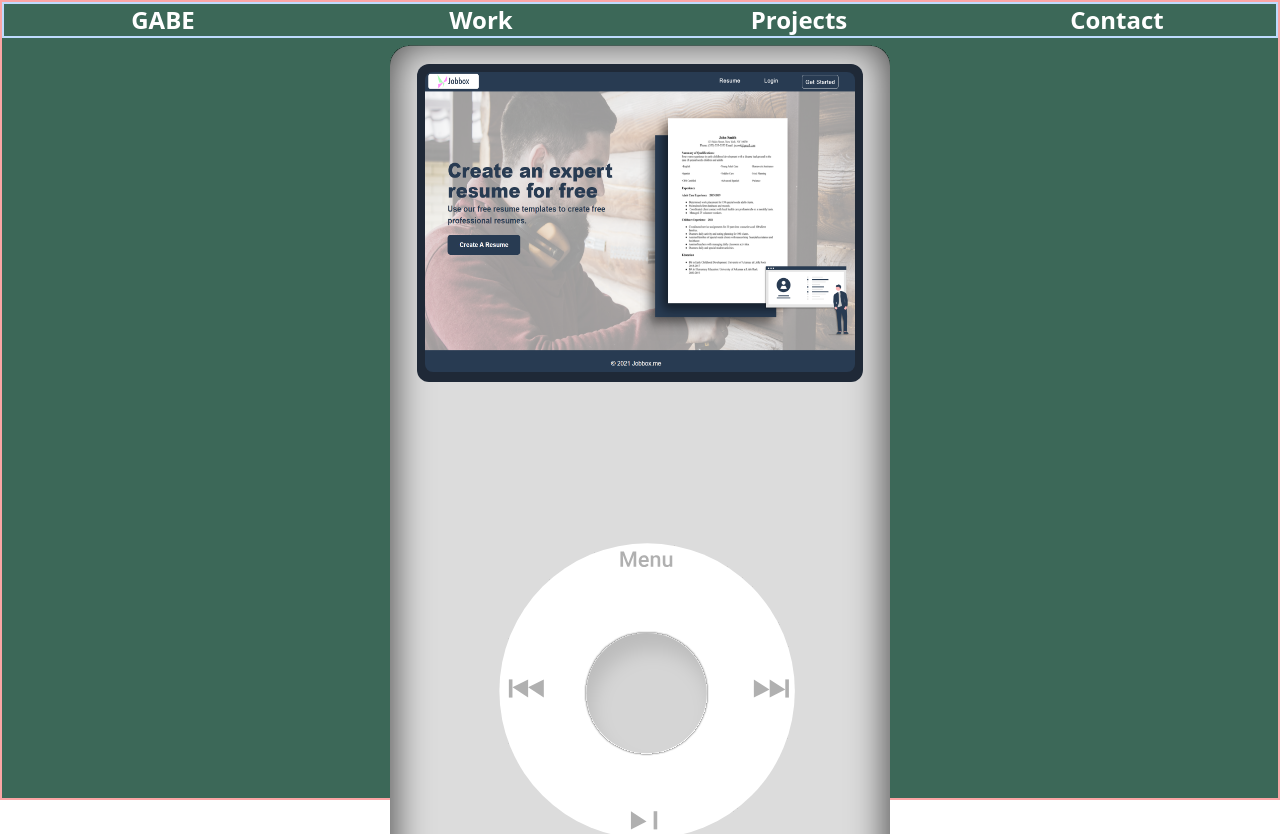
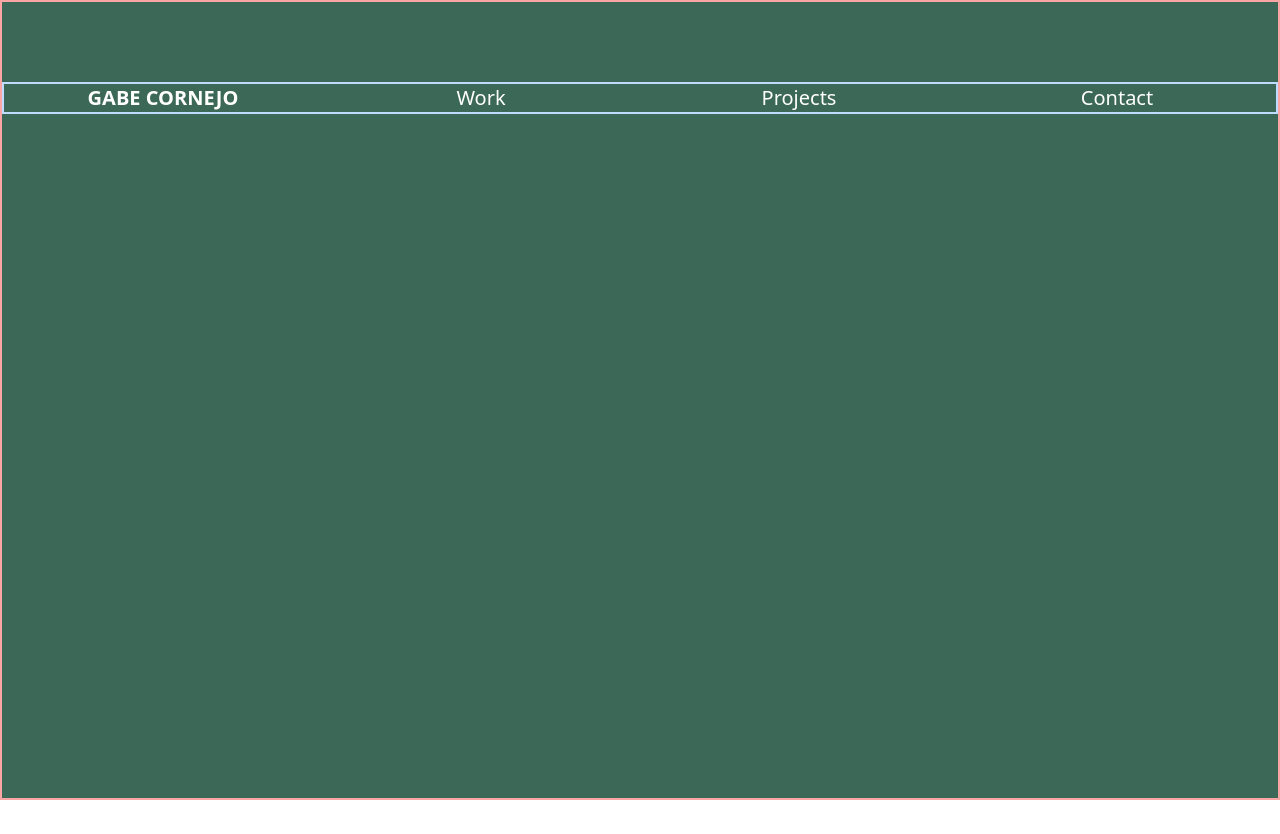
Before and after one commit to gccornejo441/Gabe-Cornejo, a Next.js app: page / in a window 1280 px wide. Shown: the top 834 px of the page. After the commit the page ends 800 px from the top, so only its background shows below. Built offline with nearby package versions, Linux system fonts and the light colour scheme.

Commit message:
changing layout

```diff
--- /dev/null
+++ b/components/Layout.tsx
@@ -0,0 +1,30 @@
+
+export default function Layout({ children }) {
+  return (
+    <>
+    <main className="h-screen flex bg-camp-green ">
+        <div className="container mx-auto border-2 border-red-300">
+          <div className=" border-2 border-blue-200 mt-20">
+            <ul className="font-sans text-white text-lg md:text-xl font-semibold grid grid-cols-4 justify-items-center">
+              <li>
+              <a href="/">GABE CORNEJO</a>
+              </li>
+              <li className="font-light">
+                Work
+              </li>
+              <li className="font-light">
+               <a href="/projects">Projects</a>
+              </li>
+              <li className="font-light">
+                Contact
+              </li>
+            </ul>
+            </div>
+            <div>
+                {children}
+            </div>
+        </div>
+      </main>
+    </>
+  )
+}
--- a/pages/index.tsx
+++ b/pages/index.tsx
@@ -2,47 +2,20 @@ import type { NextPage } from 'next'
 import Head from 'next/head'
 import Image from 'next/image'
 import styles from '../styles/Home.module.css'
-import Navbar from '../components/NavBar'
-import ipodSVG from '../public/ipod.svg'
-import jobbme from '../public/jobbme.png'
+import Layout from '../components/Layout'
 
 const Home: NextPage = () => {
   return (
     <div>
       <Head>
-        <title>Create Next App</title>
+        <title>Gabe Cornejo</title>
         <meta name="description" content="Generated by create next app" />
         <link rel="icon" href="/favicon.ico" />
       </Head>
+      <Layout>
 
-      <main className="h-screen flex bg-camp-green ">
-        <div className="container mx-auto border-2 border-red-300">
-          <div className=" border-2 border-blue-200">
-            <ul className="font-sans text-white text-lg md:text-2xl font-semibold grid grid-cols-4 justify-items-center">
-              <li>
-                GABE
-              </li>
-              <li>
-                Work
-              </li>
-              <li>
-                Projects
-              </li>
-              <li>
-                Contact
-              </li>
-            </ul>
-            </div>
-            <div className="flex justify-center ">
-              <div className="absolute left-50 mx-3 sm:mx-5 top-16 z-10 rounded-xl pt-2 pb-1 px-2 bg-gray-800">
-                <Image className="rounded-lg"  src={jobbme} height={300} width={430} />
-              </div>
-              <div className="">
-                <Image src={ipodSVG} height={910} width={500} layout="intrinsic"/>
-                </div>
-              </div>
-        </div>
-      </main>
+
+      </Layout>
     </div>
   )
 }
--- /dev/null
+++ b/pages/projects.tsx
@@ -0,0 +1,32 @@
+import type { NextPage } from 'next'
+import Head from 'next/head'
+import Image from 'next/image'
+import styles from '../styles/Home.module.css'
+import Navbar from '../components/NavBar'
+import ipodSVG from '../public/ipod.svg'
+import jobbme from '../public/jobbme.png'
+import Layout from '../components/Layout'
+
+const Home: NextPage = () => {
+  return (
+    <div>
+      <Head>
+        <title>Create Next App</title>
+        <meta name="description" content="Generated by create next app" />
+        <link rel="icon" href="/favicon.ico" />
+      </Head>
+      <Layout>
+            <div className="flex justify-center mt-14">
+              <div className="absolute left-50 mx-3 sm:mx-5 top-52 z-10 rounded-xl pt-2 pb-1 px-2 bg-gray-800">
+                <Image className="rounded-lg" src={jobbme} height={300} width={430} />
+              </div>
+              <div className="">
+                <Image src={ipodSVG} height={910} width={500} layout="intrinsic"/>
+                </div>
+              </div>
+      </Layout>
+    </div>
+  )
+}
+
+export default Home
```
